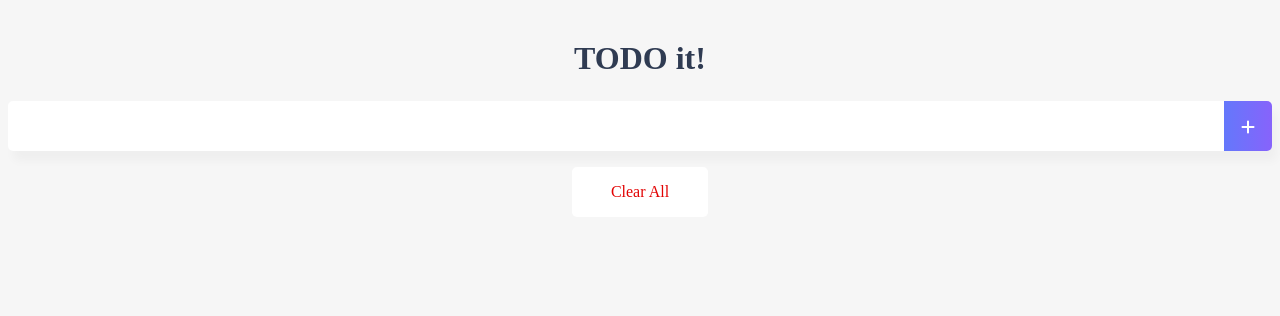
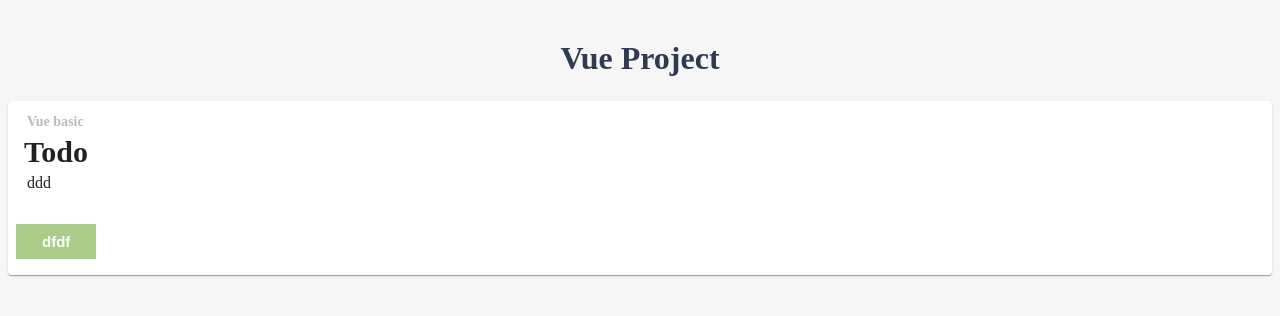
Before and after one commit to pijoh3/Todo, a Vue app: page / in a window 1280 px wide. Shown: the top 316 px of the page. Built offline with nearby package versions, Linux system fonts and the light colour scheme.

Commit message:
router 설정 및 Main 페이지 구현, Vuetify 설치

```diff
--- a/package.json
+++ b/package.json
@@ -12,7 +12,9 @@
     "@fortawesome/free-regular-svg-icons": "^6.3.0",
     "@fortawesome/free-solid-svg-icons": "^6.3.0",
     "core-js": "^3.8.3",
-    "vue": "^3.2.13"
+    "vue": "^3.2.13",
+    "vue-router": "^4.1.6",
+    "vuetify": "^3.1.7"
   },
   "devDependencies": {
     "@babel/core": "^7.12.16",
--- a/src/App.vue
+++ b/src/App.vue
@@ -1,76 +1,24 @@
 <template>
   <div id="app">
-    <TodoHeader/>
-    <TodoInput @addTodoItem="addOneItem"/>
-    <TodoList :todoItems="state.todoItems" @removeItem="removeOneItem" @toggleItem="toggleOneItem"/>
-    <TodoFooter @clearAll="clearAllItems"/>
+    <router-view v-slot="{Component, route}">
+        <div :key="route.fullPath">
+          <component :is="Component" />
+        </div>
+    </router-view>
   </div>
 </template>
 
 <script setup lang="ts">
-import {reactive } from "vue"
-import TodoHeader from "./components/TodoHeader.vue"
-import TodoInput from "./components/TodoInput.vue"
-import TodoList from "./components/TodoList.vue"
-import TodoFooter from "./components/TodoFooter.vue"
+import {RouterView, useRoute, useRouter} from "vue-router"
 
-export interface todoItem {
-  completed: boolean
-  item: string
-}
+const route = useRoute()
+const router = useRouter()
 
-export interface appState {
-  todoItems : todoItem[]
-}
+console.log("App",route)
+console.log("App",router)
 
-const state = reactive<appState>({
-  todoItems: []
-})
-
-if(localStorage.length > 0) {
-  for (let i = 0; i < localStorage.length; i++) {
-    if(localStorage.key(i) && localStorage.key(i) !== 'loglevel:webpack-dev-server'){
-      state.todoItems.push(JSON.parse(localStorage.getItem(localStorage.key(i)!)!))
-    }
-  }
-}
-
-const addOneItem = (todoItem: string) => {
-   let obj: todoItem = {completed: false, item: todoItem}
-   localStorage.setItem(todoItem,JSON.stringify(obj))
-   state.todoItems.push(obj)
-}
-
-const removeOneItem = (todoItem: todoItem, index: number) => {
-  localStorage.removeItem(todoItem.item)
-  state.todoItems.splice(index,1)
-}
-
-const toggleOneItem = (todoItem: todoItem, index: number) => {
-  state.todoItems[index].completed = !state.todoItems[index].completed
-  localStorage.removeItem(todoItem.item)
-  localStorage.setItem(todoItem.item, JSON.stringify(todoItem))
-}
-
-const clearAllItems = ():void => {
-  localStorage.clear()
-  state.todoItems = []
-}
 </script>
 
 <style lang="scss">
-body {
-  text-align: center;
-  background-color:#F6F6F6;
-}
-input {
-  border-style: groove;
-  width : 200px;
-}
-button {
-  border-style: groove;
-}
-.shadow {
-  box-shadow: 5px 10px 10px rgba(0,0,0,0.03);
-}
+
 </style>
--- a/src/components/TodoInput.vue
+++ b/src/components/todo/TodoInput.vue
@@ -23,7 +23,7 @@
 <script setup lang="ts">
 import {reactive} from "vue"
 
-import Modal from "./common/Modal.vue"
+import Modal from "@/components/common/Modal.vue"
 
 // state
 const state = reactive({
--- /dev/null
+++ b/src/components/utils/VCard.vue
@@ -0,0 +1,80 @@
+<template>
+    <v-card>
+    <v-card-item>
+      <div>
+        <div class="overLine">
+          Vue basic
+        </div>
+        <div class="title">
+          Todo
+        </div>
+        <div class="content">ddd</div>
+      </div>
+    </v-card-item>
+    <v-card-actions>
+      <button class="VBtn VBtn--global VBtn--green" type="button">
+        <span>dfdf</span>
+      </button>
+    </v-card-actions>
+  </v-card>
+</template>
+
+<script setup lang="ts">
+export interface VCardProps {
+
+}
+
+</script>
+
+<style lang="scss">
+.overLine {
+  font-weight: 700;
+  text-align: left;
+  font-size: 14px;
+  color: #bcbcbc;
+  padding: 3px 0px 5px 3px;
+}
+
+.title {
+  font-weight: bold;
+  text-align: left;
+  font-size: 30px;
+}
+
+.content {
+  text-align: left;
+  padding: 5px 3px 5px 3px;
+}
+
+.VBtn {
+  display: inline-flex;
+  align-items: center;
+  justify-content: center;
+  box-sizing: border-box;
+  box-shadow: none;
+  text-align: center;
+  letter-spacing: normal;
+  text-transform: none;
+
+  &.VBtn--global {
+    font-size: 15px;
+    font-weight: bold;
+    padding: 0 25px;
+    border: 0;
+    height: 35px;
+  }
+
+  &.VBtn--green {
+    color: #fff;
+    background: #ABCC88;
+    border:1px solid #ABCC88;
+
+    &:focus {
+      color: #80bd76;
+      border-width:2px;
+      border-color: #ABCC88;
+    }
+  }
+
+}
+</style>
--- a/src/main.ts
+++ b/src/main.ts
@@ -1,4 +1,26 @@
-import { createApp } from 'vue'
-import App from './App.vue'
+import { createApp } from "vue";
+import App from "./App.vue";
+import router from "@/routes";
+import { createVuetify } from "vuetify";
+import * as components from "vuetify/components";
+import * as directives from "vuetify/directives";
 
-createApp(App).mount('#app')
+const vuetify = createVuetify({
+  components,
+  directives,
+  defaults: {
+    global: {
+      /**
+       * 클릭 시 번짐 효과 제거
+       * @refer https://vuetifyjs.com/en/features/global-configuration/
+       */
+      ripple: false,
+    },
+  },
+});
+
+const app = createApp(App);
+
+app.use(router);
+app.use(vuetify);
+app.mount("#app");
--- /dev/null
+++ b/src/routes/index.ts
@@ -0,0 +1,22 @@
+import {createRouter, createWebHistory} from 'vue-router'
+import TodoView from '@/views/TodoView.vue'
+import MainView from "@/views/MainView.vue"
+
+const routes = [
+  {path:"/", name:"home",component: MainView, meta: {title: "앱"}},
+  {path:"/todo", name:"todo",component: TodoView, meta: {title: "todo"}}
+]
+
+const router = createRouter({
+  history: createWebHistory(),
+  routes: routes
+})
+
+// router 가드
+router.beforeEach((to, from, next) => {
+  console.log("beforeEach", to),
+  console.log("beforeEach", from)
+  next()
+})
+
+export default router
--- /dev/null
+++ b/src/views/MainView.vue
@@ -0,0 +1,16 @@
+<template>
+  <h1>Vue Project</h1>
+  <VCard/>
+</template>
+
+<script setup lang="ts">
+import VCard from '@/components/utils/VCard.vue';
+</script>
+
+<style lang="scss" scoped>
+h1 {
+    color: #2F3B52;
+    font-weight: 900;
+    margin : 2.5rem 0 1.5rem;
+}
+</style>
--- /dev/null
+++ b/src/views/TodoView.vue
@@ -0,0 +1,76 @@
+<template>
+  <div>
+    <TodoHeader/>
+    <TodoInput @addTodoItem="addOneItem"/>
+    <TodoList :todoItems="state.todoItems" @removeItem="removeOneItem" @toggleItem="toggleOneItem"/>
+    <TodoFooter @clearAll="clearAllItems"/>
+  </div>
+</template>
+
+<script setup lang="ts">
+import {reactive } from "vue"
+import TodoHeader from "@/components/todo/TodoHeader.vue"
+import TodoInput from "@/components/todo/TodoInput.vue"
+import TodoList from "@/components/todo/TodoList.vue"
+import TodoFooter from "@/components/todo/TodoFooter.vue"
+
+export interface todoItem {
+  completed: boolean
+  item: string
+}
+
+export interface appState {
+  todoItems : todoItem[]
+}
+
+const state = reactive<appState>({
+  todoItems: []
+})
+
+if(localStorage.length > 0) {
+  for (let i = 0; i < localStorage.length; i++) {
+    if(localStorage.key(i) && localStorage.key(i) !== 'loglevel:webpack-dev-server'){
+      state.todoItems.push(JSON.parse(localStorage.getItem(localStorage.key(i)!)!))
+    }
+  }
+}
+
+const addOneItem = (todoItem: string) => {
+   let obj: todoItem = {completed: false, item: todoItem}
+   localStorage.setItem(todoItem,JSON.stringify(obj))
+   state.todoItems.push(obj)
+}
+
+const removeOneItem = (todoItem: todoItem, index: number) => {
+  localStorage.removeItem(todoItem.item)
+  state.todoItems.splice(index,1)
+}
+
+const toggleOneItem = (todoItem: todoItem, index: number) => {
+  state.todoItems[index].completed = !state.todoItems[index].completed
+  localStorage.removeItem(todoItem.item)
+  localStorage.setItem(todoItem.item, JSON.stringify(todoItem))
+}
+
+const clearAllItems = ():void => {
+  localStorage.clear()
+  state.todoItems = []
+}
+</script>
+
+<style lang="scss">
+body {
+  text-align: center;
+  background-color:#F6F6F6;
+}
+input {
+  border-style: groove;
+  width : 200px;
+}
+button {
+  border-style: groove;
+}
+.shadow {
+  box-shadow: 5px 10px 10px rgba(0,0,0,0.03);
+}
+</style>
```
Also changed, not shown: src/components/todo/TodoFooter.vue (renamed from src/components/TodoFooter.vue), src/components/todo/TodoHeader.vue (renamed from src/components/TodoHeader.vue), src/components/todo/TodoList.vue (renamed from src/components/TodoList.vue), 1 other file (tests, documents, lock files or other folders).
